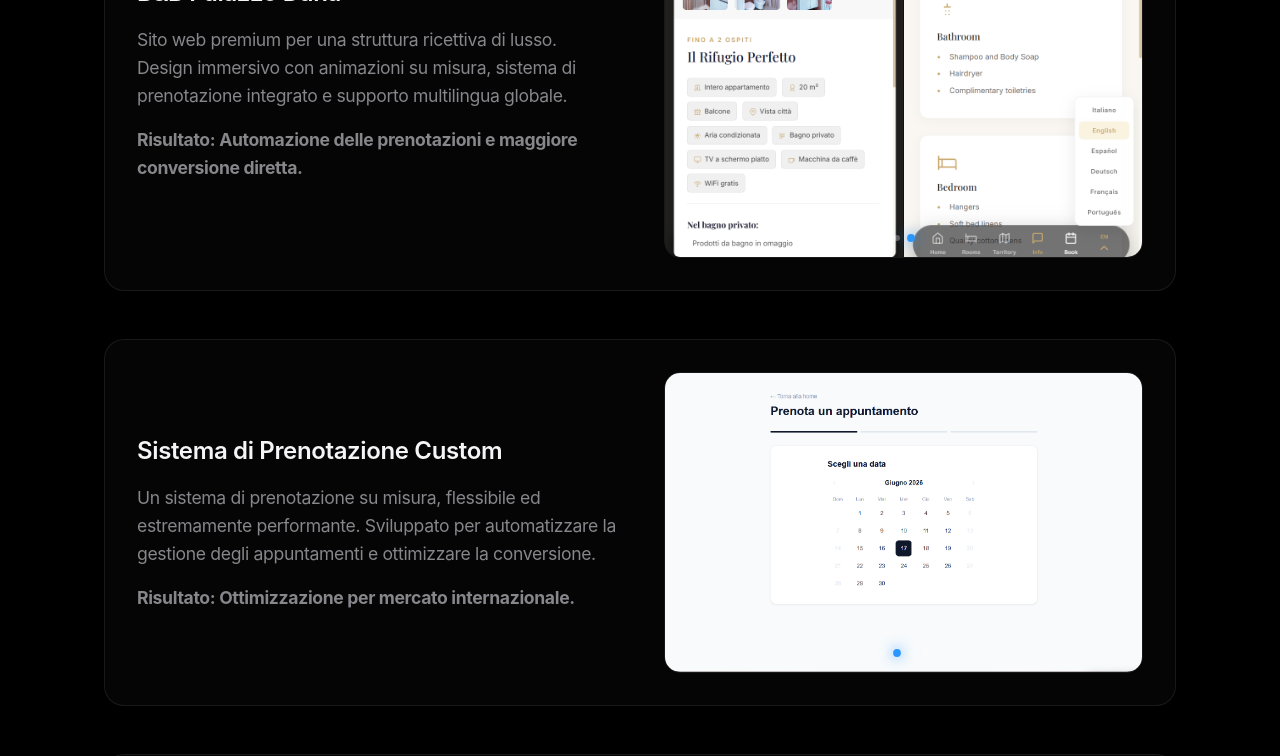
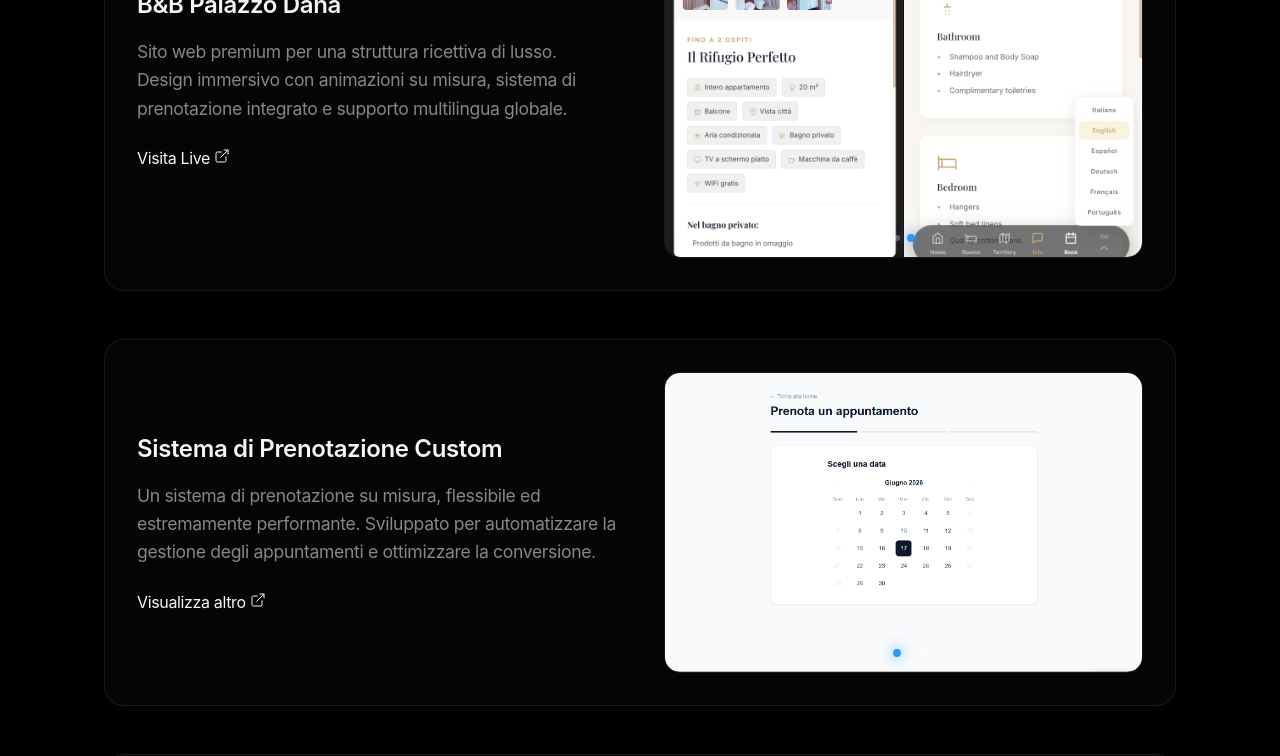
Before and after one commit to eltonbrahja/myPortfolio, a React (Vite) app: page / in a window 1280 px wide. Shown: the part 2860-3616 px from the top of the page. Built offline with nearby package versions, Linux system fonts and the light colour scheme.

Commit message:
mod link

```diff
--- a/src/pages/Home.jsx
+++ b/src/pages/Home.jsx
@@ -1,7 +1,7 @@
 import React, { useState, useEffect, useRef } from 'react';
 import { motion, AnimatePresence, useReducedMotion } from 'framer-motion';
-import { useNavigate } from 'react-router-dom';
-import { CheckCircle2, ChevronRight, ChevronDown, MessageCircle, Send, Star, UserPlus, Building2, Store, LineChart, Shield, Zap } from 'lucide-react';
+import { useNavigate, Link } from 'react-router-dom';
+import { CheckCircle2, ChevronRight, ChevronDown, MessageCircle, Send, Star, UserPlus, Building2, Store, LineChart, Shield, Zap, ExternalLink } from 'lucide-react';
 import PageTransition from '../components/PageTransition';
 import GlassCard from '../components/GlassCard';
 import { ProjectGallery, Lightbox } from '../components/ProjectGallery';
@@ -10,7 +10,7 @@ import { useLanguage } from '../context/LanguageContext';
 import './Home.css';
 
 const Home = () => {
-  const { t } = useLanguage();
+  const { t, localizePath } = useLanguage();
   const navigate = useNavigate();
   const shouldReduceMotion = useReducedMotion();
   const [isSubmitting, setIsSubmitting] = useState(false);
@@ -338,9 +338,19 @@ const Home = () => {
                 <div className="portfolio-info">
                   <h3>{project.title}</h3>
                   <p>{project.description}</p>
-                  <p className="text-gradient" style={{ marginTop: '1rem', fontWeight: 'bold' }}>
-                    {t('home.portfolio.results')[idx]}
-                  </p>
+                  <div className="portfolio-actions" style={{ marginTop: '1.5rem' }}>
+                    {project.internalLink ? (
+                      <Link to={localizePath(project.internalLink)} className="portfolio-link">
+                        {project.linkText} <ExternalLink size={16} strokeWidth={1.5} />
+                      </Link>
+                    ) : (
+                      project.link !== "#" && (
+                        <a href={project.link} target="_blank" rel="noopener noreferrer" className="portfolio-link">
+                          {project.linkText} <ExternalLink size={16} strokeWidth={1.5} />
+                        </a>
+                      )
+                    )}
+                  </div>
                 </div>
               );
 
```
